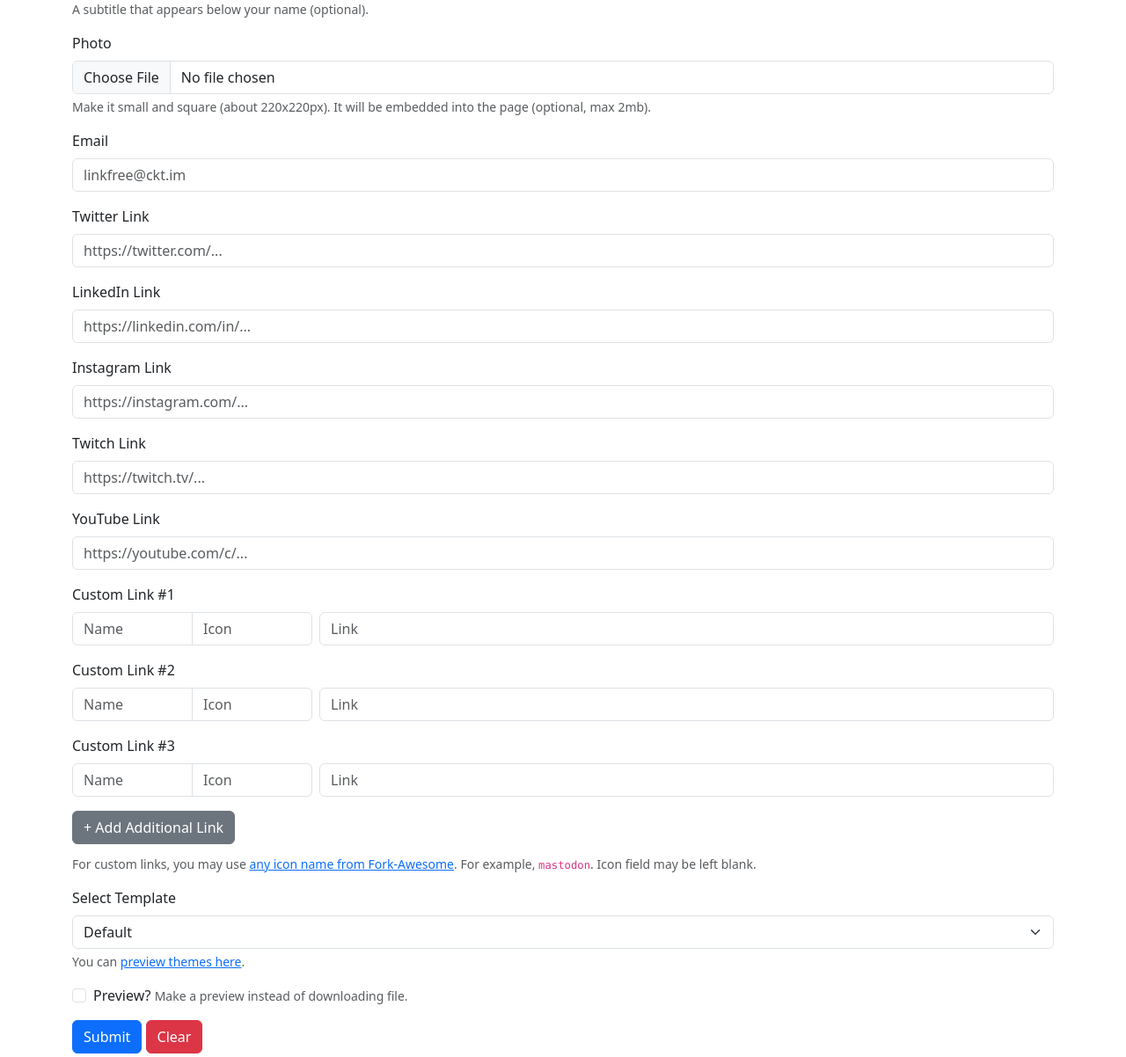
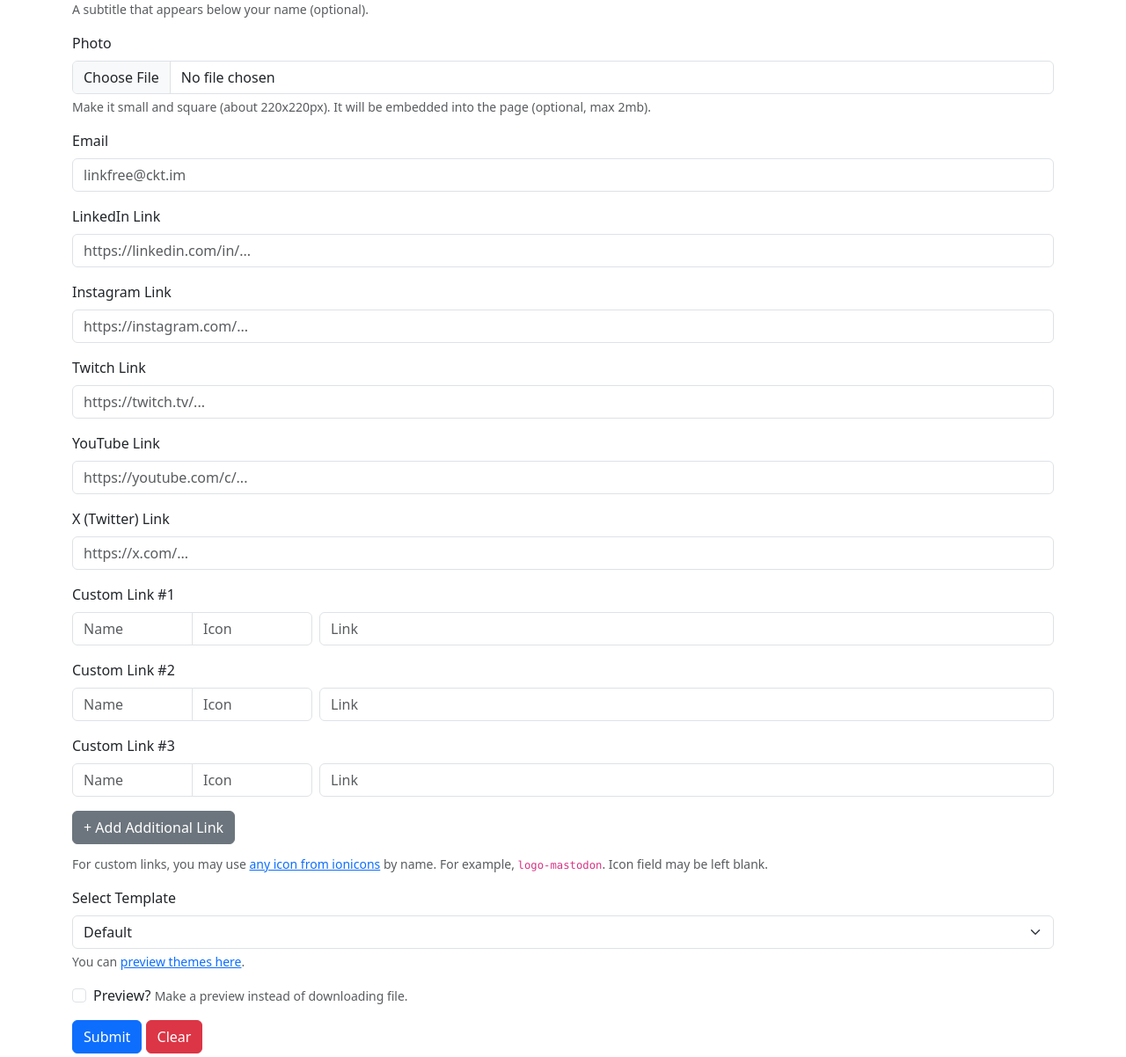
Before and after one commit to chriskthomas/linkfree-generator, a PHP site: page / in a window 1280 px wide. Shown: the part 456-1658 px from the top of the page at 88% size. Run offline with PHP 8.4, Linux system fonts and the light colour scheme; data that the repository does not hold is empty.

Commit message:
prepare to use ionicons

```diff
--- a/src/index.php
+++ b/src/index.php
@@ -3,29 +3,29 @@ $themes_source = "https://cdn.jsdelivr.net/npm/linkfree-themes@0.6.1";
 
 $sites = [
   [
-    "name" => "Twitter",
-    "icon" => "twitter",
-    "placeholder" => "https://twitter.com/...",
-  ],
-  [
     "name" => "LinkedIn",
-    "icon" => "linkedin-square",
+    "icon" => "logo-linkedin",
     "placeholder" => "https://linkedin.com/in/...",
   ],
   [
     "name" => "Instagram",
-    "icon" => "instagram",
+    "icon" => "logo-instagram",
     "placeholder" => "https://instagram.com/...",
   ],
   [
     "name" => "Twitch",
-    "icon" => "twitch",
+    "icon" => "logo-twitch",
     "placeholder" => "https://twitch.tv/...",
   ],
   [
     "name" => "YouTube",
-    "icon" => "youtube-play",
+    "icon" => "logo-youtube",
     "placeholder" => "https://youtube.com/c/...",
+  ],
+  [
+    "name" => "X (Twitter)",
+    "icon" => "logo-x",
+    "placeholder" => "https://x.com/...",
   ],
 ];
 
@@ -106,7 +106,7 @@ $lastsite_index = count($sites) - 1;
       <?php } ?>
       <div class="mb-3">
         <div class="form-text">
-          For custom links, you may use <a href="https://forkaweso.me/Fork-Awesome/icons/">any icon name from Fork-Awesome</a>. For example, <code>mastodon</code>. Icon field may be left blank.
+          For custom links, you may use <a href="https://ionic.io/ionicons">any icon from ionicons</a> by name. For example, <code>logo-mastodon</code>. Icon field may be left blank.
         </div>
       </div>
       <div class="mb-3">
```
Also changed, not shown: src/api.php (+4 -4 lines).
